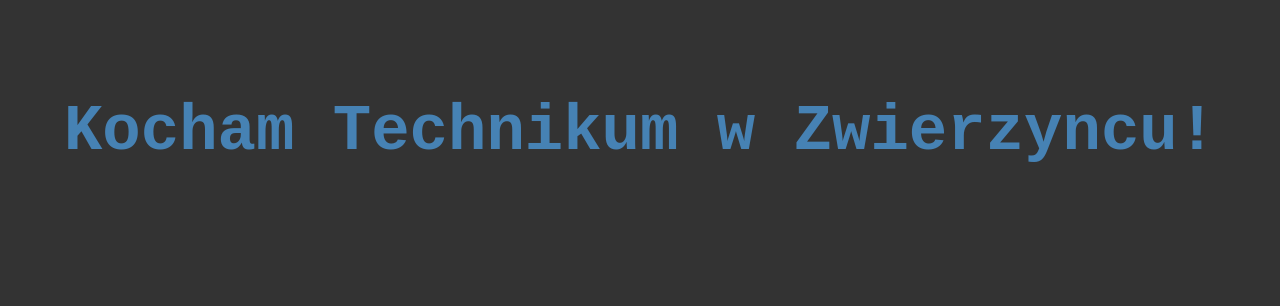
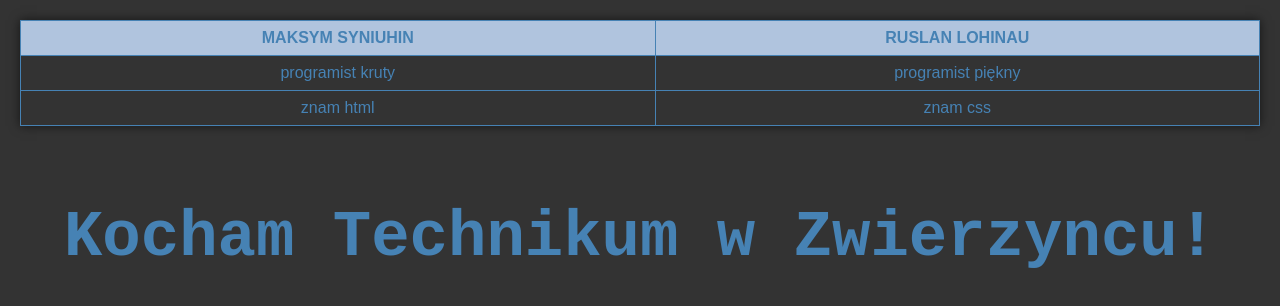
Before and after one commit to programistKruty/site, a plain HTML site: page index.html in a window 1280 px wide. Drawn offline with Linux system fonts and the light colour scheme.

Commit message:
Update index.html

```diff
--- a/index.html
+++ b/index.html
@@ -24,7 +24,6 @@
 
         }
 
-
         p {
             font-weight: bold;
             font-size: 64px;
@@ -32,9 +31,54 @@
             font-family: 'Courier New', Courier, monospace;
             text-align: center;
         }
+
+        table {
+            width: 100%;
+            border-collapse: collapse;
+            box-shadow: 0 0 10px rgba(0,0,0,0.6);
+            transition: .5s ease-in-out;
+        }
+
+        table:hover {
+            box-shadow: 0 0 20px rgba(255,255,255,1);
+        }
+
+        th, td {
+            border: 1px solid steelblue;
+            padding: 8px;
+            text-align: center;
+        }
+
+        th {
+            background-color: lightsteelblue;
+            text-transform: uppercase;
+        }
+
+        td {
+            transition: .5s;
+        }
+
+        tr:hover td {
+            background-color: #F0E5DA;
+        }
     </style>
 </head>
 <body>
+    <table>
+        <tr>
+            <th>Maksym Syniuhin</th>
+            <th>Ruslan Lohinau</th>
+        </tr>
+        <tr>
+            <td>programist kruty</td>
+            <td>programist piękny</td>
+        </tr>
+        <tr>
+            <td>znam html</td>
+            <td>znam css</td>
+        </tr>
+    </table>
+
     <p>Kocham Technikum w Zwierzyncu!</p>
 </body>
 </html>
```
